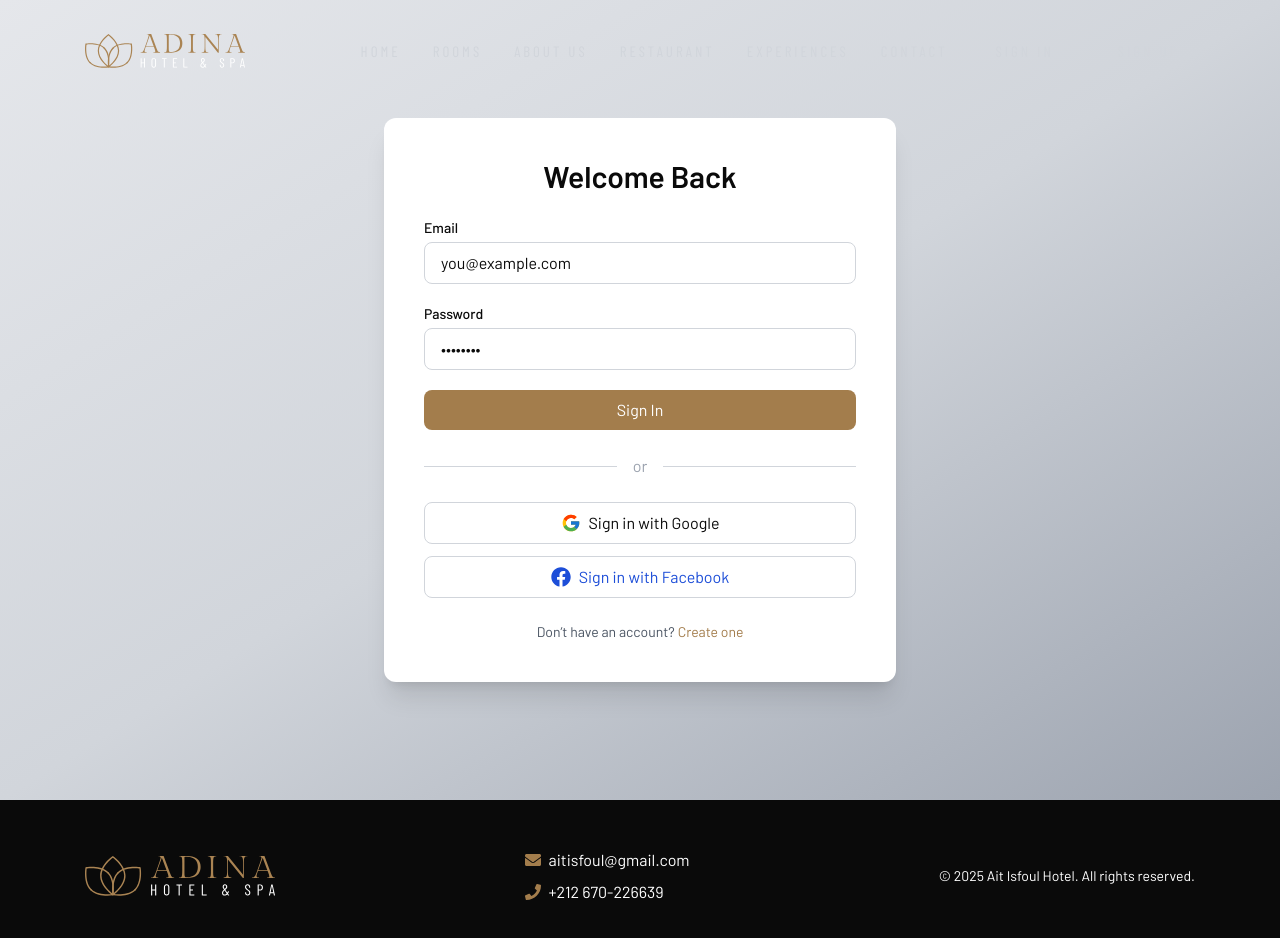
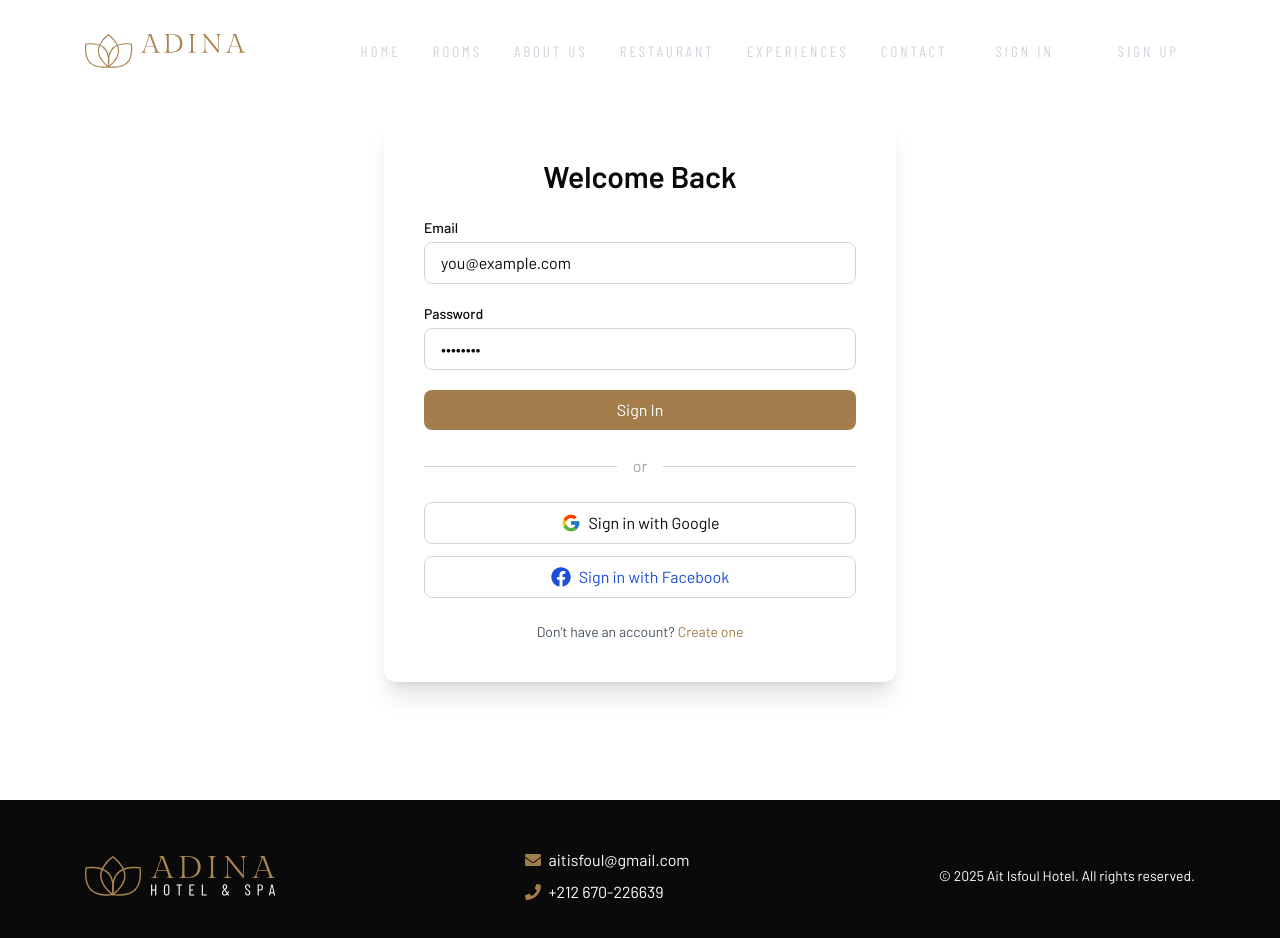
Before and after one commit to MarwaneOukacha/Ait-Isfoul-front, a React (Create React App) app: page /Login in a window 1280 px wide. Shown: the top 938 px of the page. Built offline with nearby package versions, Linux system fonts and the light colour scheme; a web font is replaced by a local one.

Commit message:
I modify some few things

```diff
--- a/src/pages/SignIn.js
+++ b/src/pages/SignIn.js
@@ -4,7 +4,7 @@
 
 const SignIn = () => {
   return (
-    <section className="py-20 min-h-screen flex items-center justify-center bg-gradient-to-br from-gray-200 via-gray-300 to-gray-400">
+    <section className="py-20 min-h-screen flex items-center justify-center ">
       <div className="w-full max-w-lg bg-white p-10 rounded-xl shadow-xl">
         <h2 className="text-3xl font-semibold text-center mb-6">Welcome Back</h2>
 
--- a/src/pages/SignUp.js
+++ b/src/pages/SignUp.js
@@ -4,7 +4,7 @@
 
 const SignUp = () => {
   return (
-    <section className="py-20 bg-gray-50 min-h-screen flex items-center justify-center bg-gradient-to-br from-gray-200 via-gray-300 to-gray-400">
+    <section className="py-20 bg-gray-50 min-h-screen flex items-center justify-center ">
       <div className="w-full max-w-lg bg-white p-10 rounded-xl shadow-xl">
         <h2 className="text-3xl font-semibold text-center mb-6">Create Your Account</h2>
 
```
